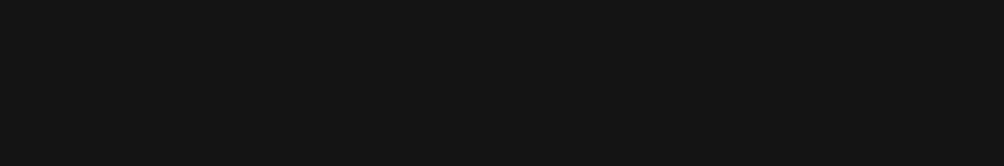
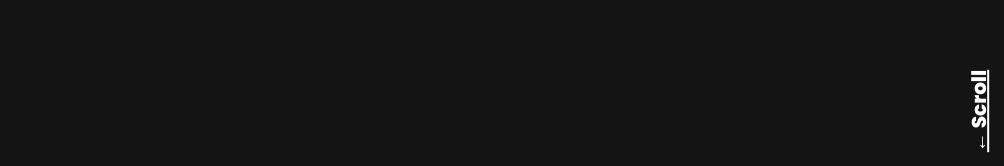
Before and after one commit to TOMO-YOSHI/simple-portfolio, a Next.js app: page / in a window 1280 px wide. Shown: the part 634-800 px from the top of the page, without its empty margins (276-1280 px from the left). Built offline with nearby package versions, Linux system fonts and the light colour scheme.

Commit message:
Add scroll text to hero

```diff
--- a/src/app/page.tsx
+++ b/src/app/page.tsx
@@ -6,8 +6,7 @@
 
 export default function Home() {
   return (
-    <Layout>
-      <main>
+    <>
       <StickyContainer
         height={2000}
         child={(percentage) => {
@@ -18,13 +17,13 @@
           )
         }}
       />
+      <Layout>
+        <main>
           <StickyContainer
             height={2000}
             child={(percentage) => {
               return (
                 <About
-                // mainText={"Tomohiro"}
-                // subText={"Full Stack Dev"}
                   percentage={percentage}
                 />
               )
@@ -32,5 +31,6 @@
           />
         </main>
       </Layout>
+    </>
   )
 }
--- a/src/components/organisms/About/About.styled.tsx
+++ b/src/components/organisms/About/About.styled.tsx
@@ -1,5 +1,5 @@
 import { styled } from 'styled-components';
-import { commonSectionStyle, colors } from '@/styles/Common.styled';
+import { commonSectionStyle, colors } from '@/styles/variables';
 import { fadeIn, slightWaving, waterEffectHigh } from '@/styles/animations';
 
 export const AboutSection = styled.section`
@@ -31,7 +31,7 @@
   font-size: 5rem;
   transform: translate(-50%, -50%);
   opacity: 0;
-  animation: ${slightWaving} 2s linear;
+  animation: ${slightWaving} 2.5s linear;
 `;
 
 export const SectionHeading = styled.h2`
--- a/src/components/organisms/About/About.tsx
+++ b/src/components/organisms/About/About.tsx
@@ -30,7 +30,7 @@
           <p>Passionate about staying up-to-date with the latest trend.</p>
         }
       </Styled.AboutSection>
-      {/* <Styled.sectionTransition $percentage={(percentage - 95) / 5 * 100} /> */}
+      {/* <AbsInstruction>← Scroll</AbsInstruction> */}
     </>
   )
 }
--- a/src/components/organisms/Hero/Hero.tsx
+++ b/src/components/organisms/Hero/Hero.tsx
@@ -1,6 +1,7 @@
 "use client";
-import React, { useEffect, useState } from 'react';
+import React from 'react';
 import * as Styled from './Hero.styled';
+import { AbsInstruction } from '@/styles/Common.styled';
 
 export interface HeroProps {
   percentage?: number;
@@ -18,6 +19,7 @@
             {/* <p>{subText}</p> */}
           </Styled.WaterEffectTextContainer>
         </Styled.TargetTextPosition>
+        <AbsInstruction>← Scroll</AbsInstruction>
       </Styled.HeroSection>
   )
 }
--- a/src/styles/Common.styled.tsx
+++ b/src/styles/Common.styled.tsx
@@ -1,33 +1,13 @@
 import { styled, css } from 'styled-components';
+import { colors } from './variables';
 
-export const colors = {
-  black: '#141414',
-  darkGray: '#565656',
-  lightGray: '#9e9e9e',
-  orange: '#fba92c',
-  white: '#ffffff'
-};
-
-export const breakPoints = {
-  md: 768,
-  lg: 1024,
-  xl: 1280
-}
-
-export const commonSectionStyle = css`
-  max-width: 1024px;
-  padding-left: 1rem;
-  padding-right: 1rem;
-  @media (min-width: ${breakPoints.md}px) {
-    padding-left: 2rem;
-    padding-right: 2rem;
-  }
-  @media (min-width: ${breakPoints.lg}px) {
-    padding-left: 3rem;
-    padding-right: 3rem;
-  }
-  @media (min-width:  ${breakPoints.xl}px) {
-    padding-left: auto;
-    padding-right: auto;
-  }
-`
+export const AbsInstruction = styled.p`
+  color: ${colors.white};
+  position: absolute;
+  right: -1rem;
+  bottom: 2.5rem;
+  transform: rotate(-90deg);
+  text-decoration: underline;
+  font-size: 1.25rem;
+  font-weight: 800;
+`;
--- a/src/styles/variables.ts
+++ b/src/styles/variables.ts
@@ -8,19 +8,25 @@
   white: '#ffffff'
 };
 
+export const breakPoints = {
+  md: 768,
+  lg: 1024,
+  xl: 1280
+}
+
 export const commonSectionStyle = css`
   max-width: 1024px;
   padding-left: 1rem;
   padding-right: 1rem;
-  @media (min-width: 768px) {
+  @media (min-width: ${breakPoints.md}px) {
     padding-left: 2rem;
     padding-right: 2rem;
   }
-  @media (min-width: 1024px) {
+  @media (min-width: ${breakPoints.lg}px) {
     padding-left: 3rem;
     padding-right: 3rem;
   }
-  @media (min-width: 1280px) {
+  @media (min-width:  ${breakPoints.xl}px) {
     padding-left: auto;
     padding-right: auto;
   }
```
Lines whose indentation alone changed are shown as unchanged.
